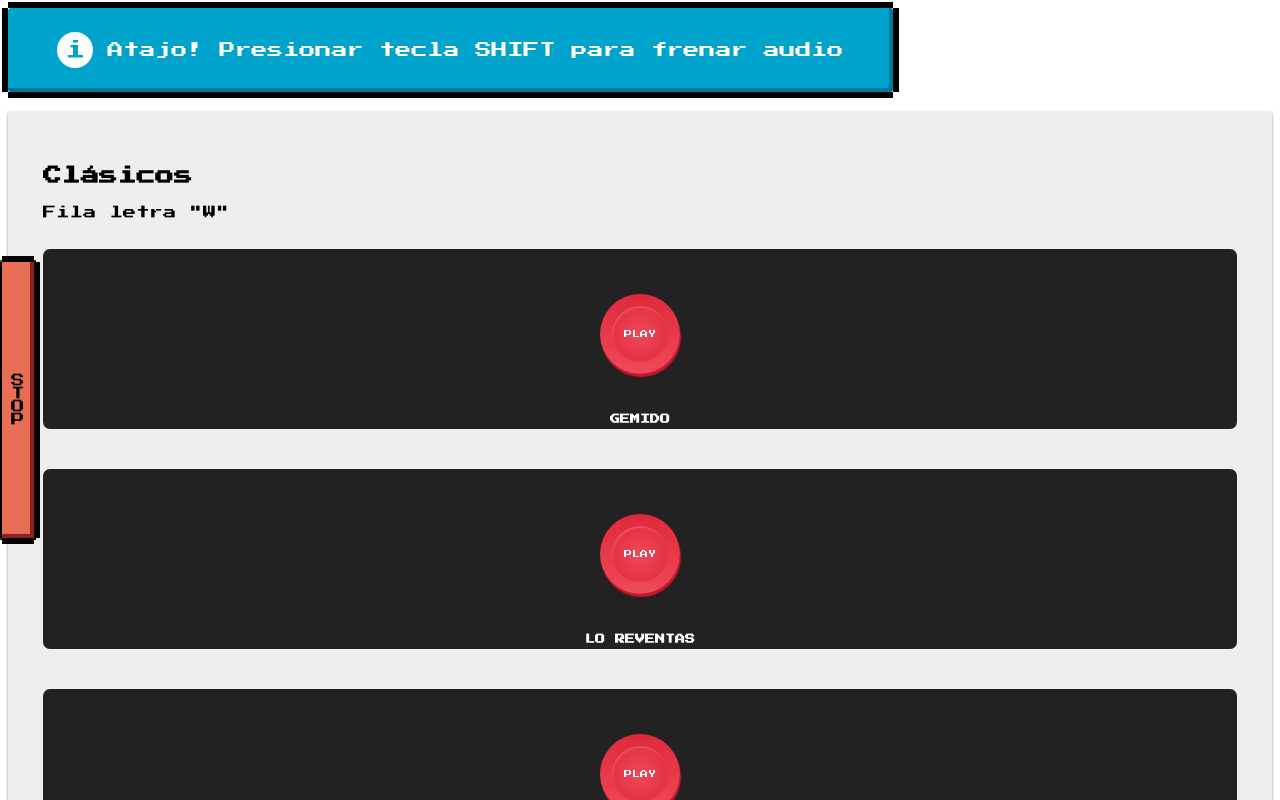
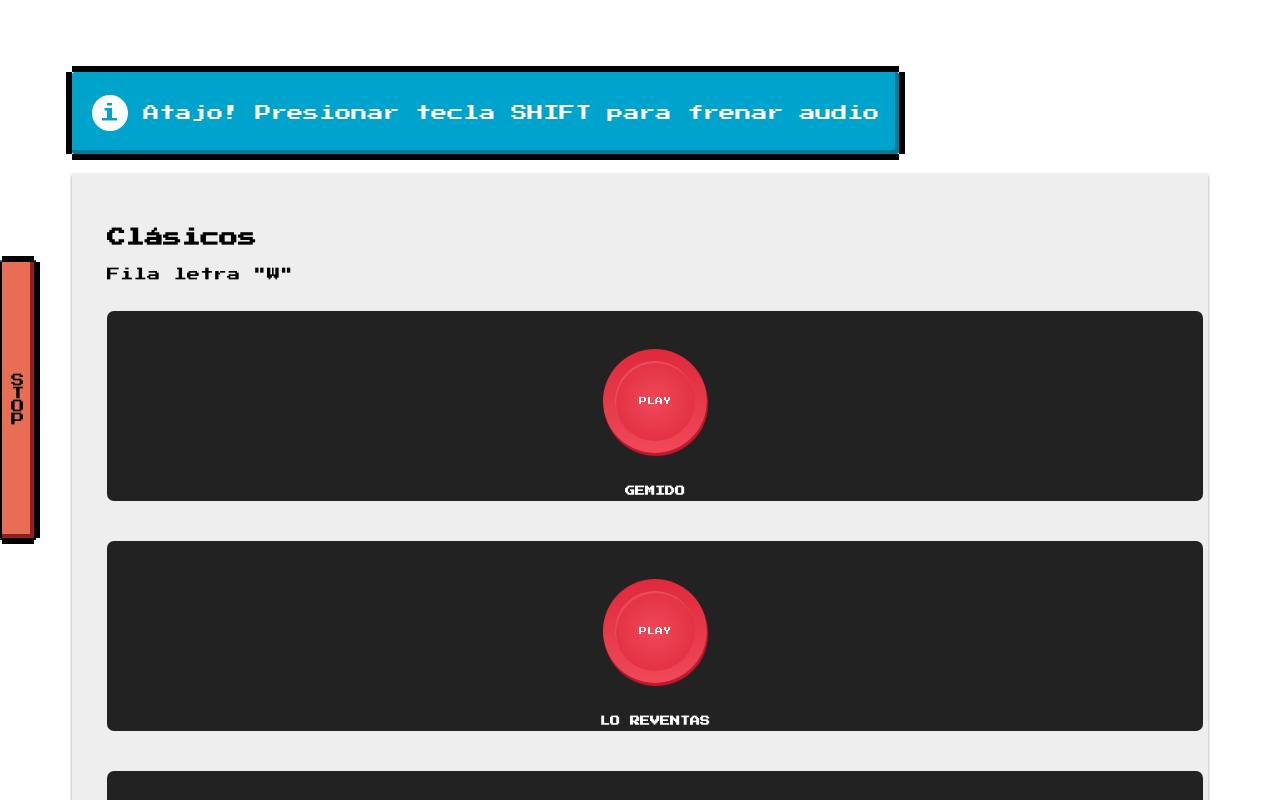
Before and after one commit to fpradomacat/sound-effects-library, an Angular app: page /dashboard in a window 1280 px wide. Shown: the top 800 px of the page. Built offline with nearby package versions, Linux system fonts and the light colour scheme; a web font is replaced by a local one.

Commit message:
dashboard styles

```diff
--- a/src/app/dashboard/dashboard.component.html
+++ b/src/app/dashboard/dashboard.component.html
@@ -1,8 +1,8 @@
-<app-header></app-header>
+<div class="dashboard">
 
-<app-stop-button></app-stop-button>
+  <app-header></app-header>
 
-<div class="container">
+  <app-stop-button></app-stop-button>
 
   <app-sounds-section *ngFor="let section of this.soundsLibraryService.soundSections"
                       [section]="section"></app-sounds-section>
--- a/src/app/dashboard/dashboard.component.scss
+++ b/src/app/dashboard/dashboard.component.scss
@@ -0,0 +1,5 @@
+.dashboard {
+
+  display: flex;
+  flex-direction: column;
+}
--- a/src/app/header/header.component.scss
+++ b/src/app/header/header.component.scss
@@ -5,8 +5,8 @@
   @extend .flex-centered;
 
   max-width: 70%;
-  min-height: 80px;
-  padding: 1.5rem;
+  min-height: 50px;
+  padding: 1rem;
   margin-bottom: 20px;
   border-radius: 3px;
   position: relative;
@@ -26,7 +26,7 @@
 
   span:first-child {
     font-size: 20px;
-    margin-right: 14px;
+    margin-right: 1rem;
     background-color: #fff;
     color: var(--header--background-color);
     padding: 0.5rem;
--- a/src/styles.scss
+++ b/src/styles.scss
@@ -1,15 +1,20 @@
 @import url('https://fonts.googleapis.com/css?family=Libre+Barcode+39+Text|Monoton|Press+Start+2P|Zilla+Slab+Highlight');
 
 * {
-  box-sizing: border-box;
-  font-family: 'Press Start 2P', cursive;
+  //box-sizing: border-box;
+}
 
-  // variables
+:root {
   --header--background-color: #00a3cc;
   --header--box-shadow-color: #007a99;
   --header--box-shadow-color-active: var(--header--box-shadow-color);
 
   --stop-button--background-color: #E76E55;
+}
+
+body {
+  font-family: 'Press Start 2P', cursive;
+  padding: 4rem 4rem;
 }
 
 .row::after {
```
